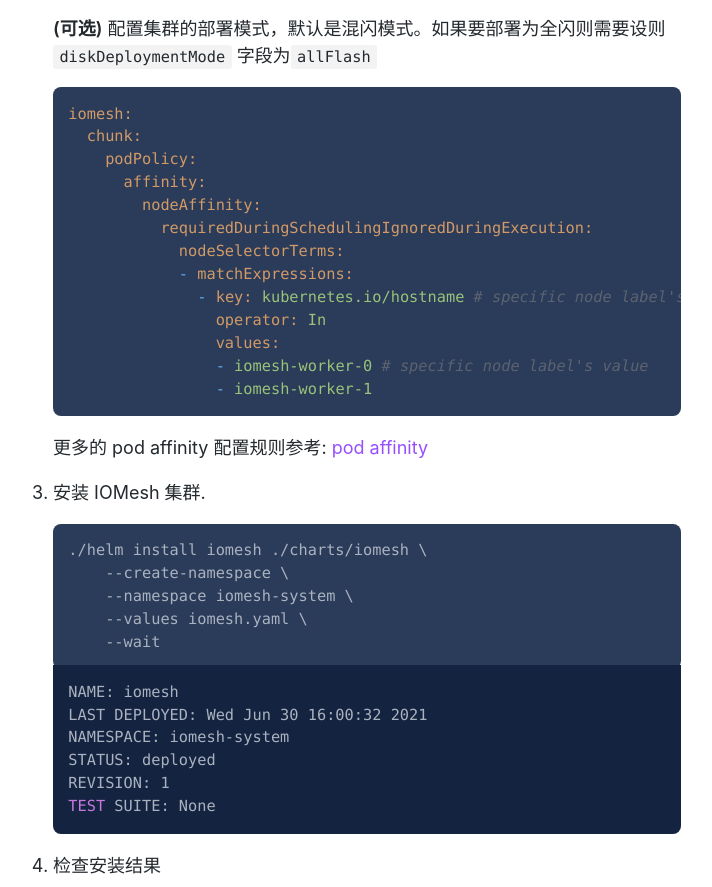
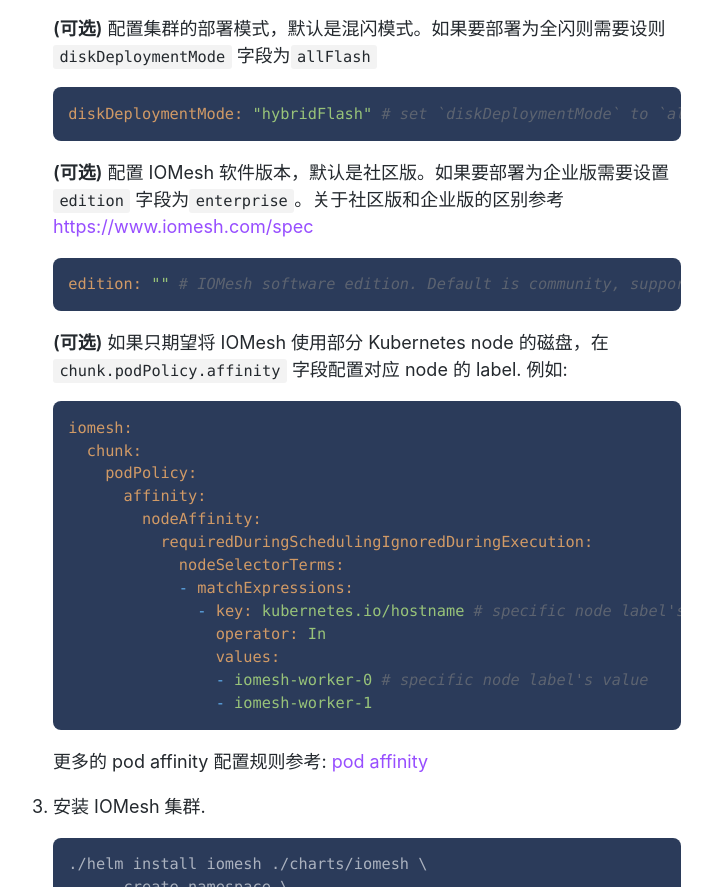
Before and after one commit to iomesh/docs_cn, a plain HTML site: page next/deploy/install-iomesh.html in a window 1280 px wide. Shown: the part 4884-5771 px from the top of the page, without its empty margins (291-1003 px from the left). Drawn offline with nearby package versions, Linux system fonts and the light colour scheme.

Commit message:
deploy: 9c135cc2652732cba24365f25c4f5ec611f8aebf

```diff
--- a/next/deploy/install-iomesh.html
+++ b/next/deploy/install-iomesh.html
@@ -200,6 +200,12 @@
     <span class="hljs-attr">dataCIDR:</span> <span class="hljs-string">"10.234.1.0/24"</span>
 </code></pre>
 <p><strong>(可选)</strong> 配置集群的部署模式，默认是混闪模式。如果要部署为全闪则需要设则 <code>diskDeploymentMode</code> 字段为<code>allFlash</code></p>
+<pre><code class="hljs css language-yaml"><span class="hljs-attr">diskDeploymentMode:</span> <span class="hljs-string">"hybridFlash"</span> <span class="hljs-comment"># set `diskDeploymentMode` to `allFlash` in all-flash deployment mode</span>
+</code></pre>
+<p><strong>(可选)</strong> 配置 IOMesh 软件版本，默认是社区版。如果要部署为企业版需要设置 <code>edition</code> 字段为<code>enterprise</code>。关于社区版和企业版的区别参考 <a href="https://www.iomesh.com/spec">https://www.iomesh.com/spec</a></p>
+<pre><code class="hljs css language-yaml"><span class="hljs-attr">edition:</span> <span class="hljs-string">""</span> <span class="hljs-comment"># IOMesh software edition. Default is community, support: enterprise/community</span>
+</code></pre>
+<p><strong>(可选)</strong> 如果只期望将 IOMesh 使用部分 Kubernetes node 的磁盘，在 <code>chunk.podPolicy.affinity</code> 字段配置对应 node 的 label. 例如:</p>
 <pre><code class="hljs css language-yaml"><span class="hljs-attr">iomesh:</span>
   <span class="hljs-attr">chunk:</span>
     <span class="hljs-attr">podPolicy:</span>
```
Also changed, not shown: next/deploy/install-iomesh/index.html (+6 -0 lines).
